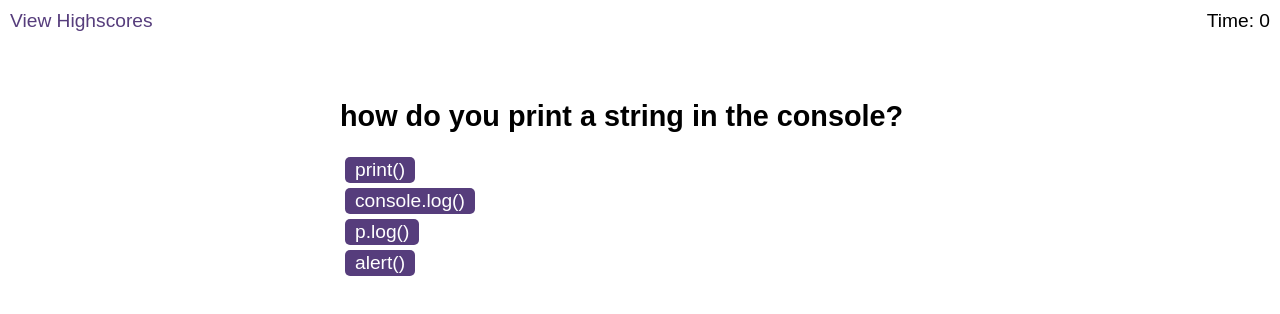
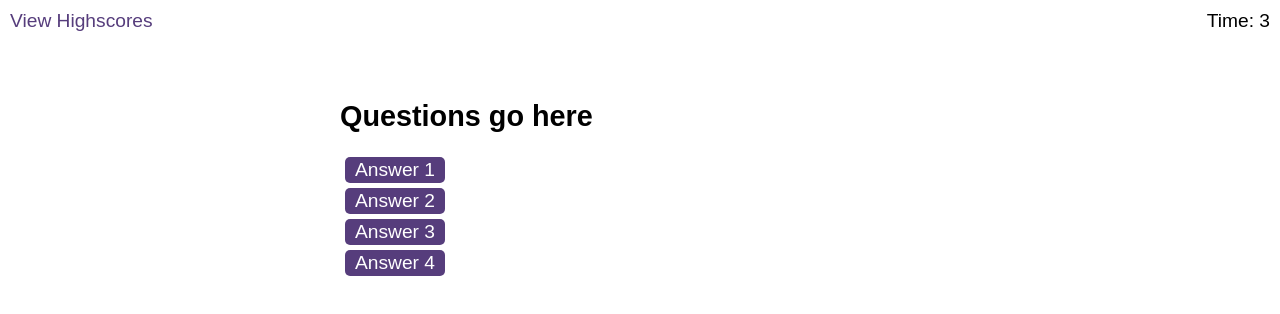
Before and after one commit to wmohammad83/code-quiz, a plain HTML site: page index.html in a window 1280 px wide. Both pictures are taken after a click on the button "Start Quiz". Drawn offline with Linux system fonts and the light colour scheme.

Commit message:
javascript re-done for quiz flow

```diff
--- a/assets/js/logic.js
+++ b/assets/js/logic.js
@@ -1,102 +1,103 @@
-const startButton = document.getElementById("start");
-const nextButton = document.getElementById("next-btn");
-const startScreen = document.getElementById("start-screen");
-const questionContainerElement = document.getElementById("questions");
-const questionElement = document.getElementById("question-title");
-const answerButtonElement = document.getElementById("choices");
-const feedback = document.getElementById("feedback");
-const endScreen = document.getElementById("end-screen");
-const finalScore = document.getElementById("final-score");
+// ==============================================================================================
+// SELECTORS
+// ==============================================================================================
+var timeElement = document.querySelector('#time');
+var startScreen = document.querySelector('#start-screen');
+var startButton = document.querySelector('#start');
+var questionsElement = document.querySelector('#questions');
+var answersElement = document.querySelector('#answers');
+var endScreen = document.querySelector('#end-screen');
+var finalScore = document.querySelector('#final-score');
+var initials = document.querySelector('#initials');
+var submit = document.querySelector('#submit');
 
-var score;
-var currentQuestionIndex;
 
-startButton.addEventListener("click", startGame);
-nextButton.addEventListener("click", () => {
-  currentQuestionIndex++;
-  setNextQuestion();
-});
+// ==============================================================================================
+// INITIAL STATES
+// ==============================================================================================
+var isWin = false;
+var isLooser = false;
+var timer;
+var timerCount;
+var questionIndex = 0;
 
-function startGame() {
-  startScreen.classList.add("hide");
-  score = 0;
-  currentQuestionIndex = 0;
-  questionContainerElement.classList.remove("hide");
-  setNextQuestion();
+// ==============================================================================================
+// RESET
+// ==============================================================================================
+function reset(){
+    questionIndex = 0;
 }
 
-function setNextQuestion() {
-  resetState();
-  showQuestion(questions[currentQuestionIndex]);
+// ==============================================================================================
+// START QUIZ
+// ==============================================================================================
+// A start button that when clicked a timer starts and the first question appears.
+function startQuiz(){
+    timerCount = 5
+    startTimer()
+    startScreen.classList.add('hide')
+    questionsElement.classList.remove('hide')
 }
 
-function showQuestion(question) {
-  // Displays the question
-  questionElement.innerText = question.question;
 
-  // Displays the answers
-  question.answers.forEach((answer) => {
-    const button = document.createElement("button");
-    button.innerText = answer.text;
-    // can add a class using below
-    // button.classList.add("choices");
+// ==============================================================================================
+// START TIMER
+// ==============================================================================================
+function startTimer(){
+    // SETS TIMER
+    timer = setInterval(function() {
+        timerCount--;
+        timeElement.textContent = timerCount;
+        if (timerCount >= 0){
+            // TEST IF QUIZ IS COMPLETE IN TIME
+            if (isWin && timerCount > 0){
+                clearInterval(timer)
+                // WINNER AND DISPLAYS THE INITIALS SCREEN FOR TRACKING SCORE
+                // ===========================================================
+                // CODE TO COMPLETE
+            }
+        }
+        // TESTS IF TIME HAS RAN OUT
+        if (timerCount === 0) {
+            questionsElement.classList.add('hide')
+            endScreen.classList.remove('hide')
+            clearInterval(timer)
+            // FUNCTION FOR LOOSER
+            // ===========================================
 
-    // check if our answer is correct
-    if (answer.correct) {
-      button.dataset.correct = answer.correct;
-    }
-    button.addEventListener("click", selectAnswer);
-    answerButtonElement.appendChild(button);
-  });
+        }
+    }, 1000);
 }
 
-function resetState() {
-  nextButton.classList.add("hide");
-  while (answerButtonElement.firstChild) {
-    answerButtonElement.removeChild(answerButtonElement.firstChild);
-  }
-}
-
-function selectAnswer(event) {
-  var selectedButton = event.target;
-  const correct = selectedButton.dataset.correct;
-
-  console.log(correct);
-
-  answerCheck(selectedButton, correct);
-
-  Array.from(answerButtonElement.children).forEach((button) => {
-    answerCheck(button, button.dataset.correct);
-  });
-
-  if (questions.length > currentQuestionIndex + 1) {
-    nextButton.classList.remove("hide");
-  } else {
-    questionContainerElement.classList.add("hide");
-    endScreen.classList.remove("hide");
-
-    finalScore.innerText = score;
-  }
-}
-
-function answerCheck(element, correct) {
-  feedback.classList.remove("hide");
-
-  if (correct) {
-    console.log("correct answer");
-    feedback.innerText = "Correct Answer";
-    document.body.appendChild(feedback);
-
-    // add to score card
-    score = score + 10;
-    console.log(score);
-  } else {
-    // element.classList.add("wrong");
-    console.log("Wrong Answer");
-    feedback.innerText = "Wrong answer";
-
-    // remove time from timer
-  }
 
 
-}
+
+
+// ==============================================================================================
+// Questions contain buttons for each answer.
+// ==============================================================================================
+
+// ==============================================================================================
+// When answer is clicked, the next question appears
+// ==============================================================================================
+
+
+// ==============================================================================================
+// If the answer clicked was incorrect then subtract time from the clock
+// ==============================================================================================
+
+
+// ==============================================================================================
+// The quiz should end when all questions are answered or the timer reaches 0.
+// ==============================================================================================
+
+
+// ==============================================================================================
+// When the game ends, it should display their score and give the user the ability to save their initials and their score
+// ==============================================================================================
+
+
+// ==============================================================================================
+// Attach event listener to start button to call startGame function on click
+// ==============================================================================================
+startButton.addEventListener("click", startQuiz);
--- a/index.html
+++ b/index.html
@@ -33,9 +33,6 @@
           <button>Answer 3</button>
           <button>Answer 4</button>
         </div>
-        <div id="control">
-          <button id="next-btn" class="hide">Next Question</button>
-        </div>
       </div>
 
       <div id="end-screen" class="hide">
```
